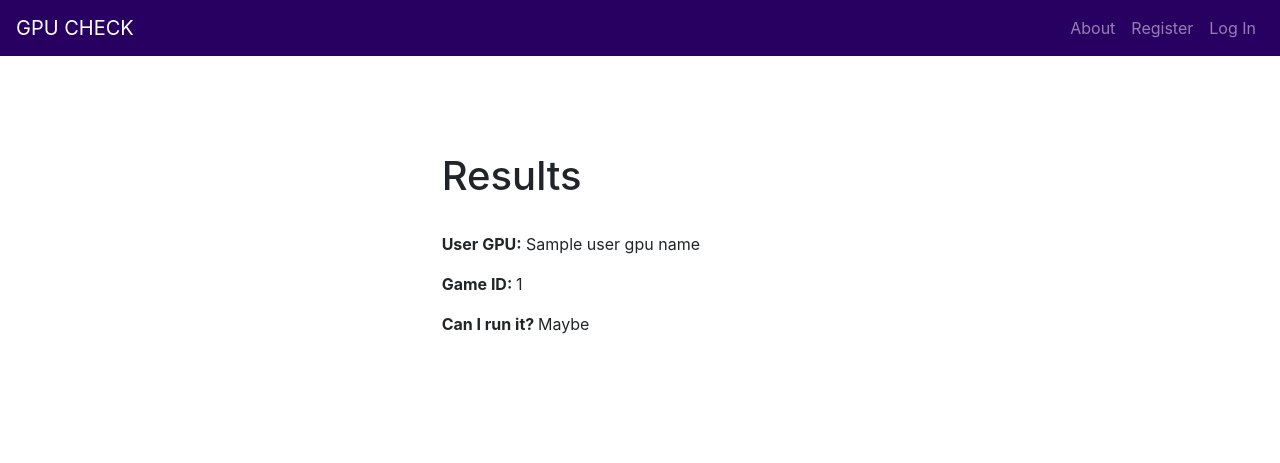
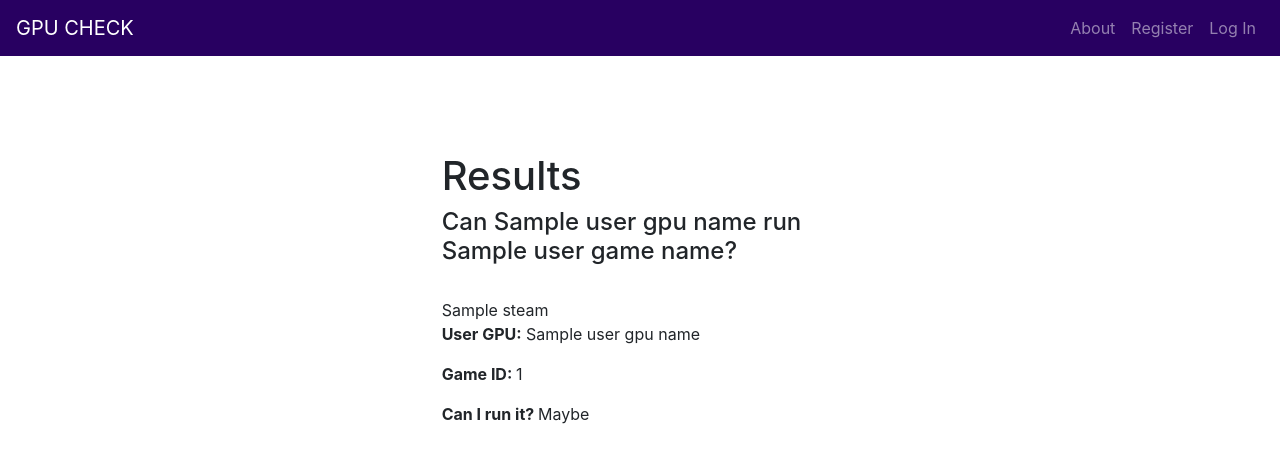
Before and after one commit to Code-Institute-Submissions/Gerard-Mc-milestone_3.1_JulResub, a Flask app: template templates/result.html in a window 1280 px wide. Shown: the top 463 px of the page. Run offline with Flask 2, Linux system fonts and the light colour scheme; the template is opened without the code that fills it: most values are stand-ins (such as "Sample title", 1, 10 or a date in 2020); some libraries are stand-ins or nearby versions.

Commit message:
Make Check function search external API based on input @ index.html

```diff
--- a/app.py
+++ b/app.py
@@ -1,4 +1,6 @@
 import os
+import requests
+import json
 from bson import ObjectId
 from flask import (
     Flask, flash, render_template,
@@ -127,6 +129,7 @@ def search_game_homepage():
     print(game)
     return render_template("index.html", game_list=game_list)
 
+
 @app.route("/search_gpu_homepage", methods=["GET", "POST"])
 def search_gpu_homepage():
     query_gpu = request.form.get("query-gpu")
@@ -137,10 +140,16 @@ def search_gpu_homepage():
 
 @app.route('/check', methods=["GET", "POST"])
 def check():
+    # Extract user gpu model, game id, and game name from "submit_to_python" form.
     user_gpu_name = request.form.get("gpu-model")
-    user_gpu_find = mongo.db.gpu.find_one({ "model": { "$regex": '^'+user_gpu_name+'$', "$options" :'i' } })
+    user_game_name = request.form.get("game-name")
     user_game_id = format(request.form['game-id'])
-    return render_template("result.html", user_gpu_name =user_gpu_name, user_game_id= user_game_id)
+    # Below uses the user game id to connect to correct external api json data and extracts data from the mininum requirements key
+    r = requests.get(
+        "https://store.steampowered.com/api/appdetails?appids=" + user_game_id + "")
+    steam = json.loads(r.text)[
+        user_game_id]['data']['pc_requirements']['minimum']
+    return render_template("result.html", user_gpu_name=user_gpu_name, user_game_id=user_game_id, user_game_name=user_game_name, steam=steam)
 
 
 if __name__ == "__main__":
--- a/templates/result.html
+++ b/templates/result.html
@@ -2,10 +2,13 @@
 {% block content %}
 
 <section id="results" class="col-4 offset-4 mt-5">
-<h1>Results</h1>
-<br>
-<p><strong>User GPU:</strong> {{ user_gpu_name}} </p>
-<p><strong>Game ID: </strong> {{ user_game_id }} </p>
-<p ><strong> Can I run it? </strong>Maybe</p>
+    <h1>Results</h1>
+    <h4>Can {{ user_gpu_name}} run {{ user_game_name }}?</h4>
+    <br>
+    {{ steam|safe }}
+    <br>
+    <p><strong>User GPU:</strong> {{ user_gpu_name}} </p>
+    <p><strong>Game ID: </strong> {{ user_game_id }} </p>
+    <p><strong> Can I run it? </strong>Maybe</p>
 </section>
 {% endblock %}
```
Also changed, not shown: templates/index.html (+9 -4 lines).
